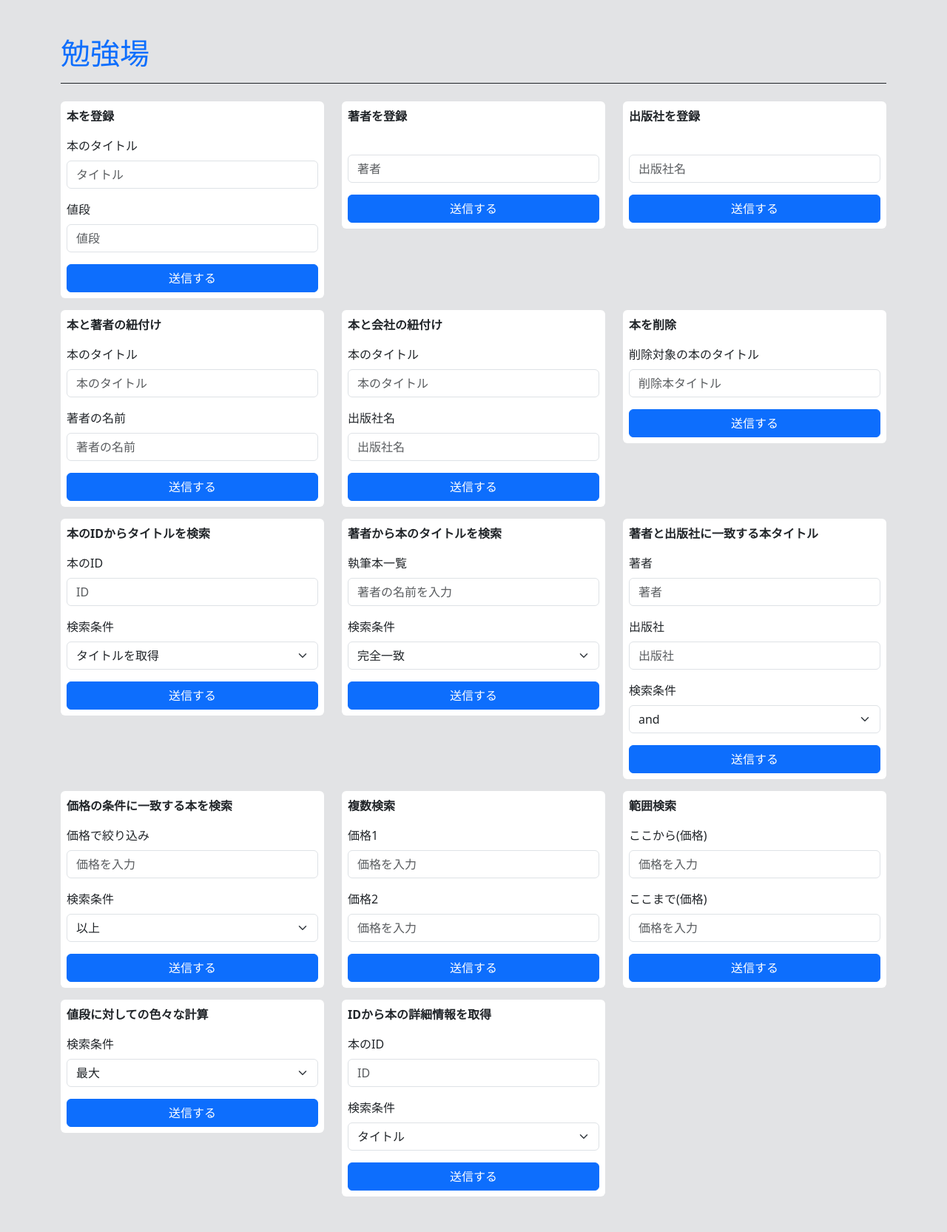
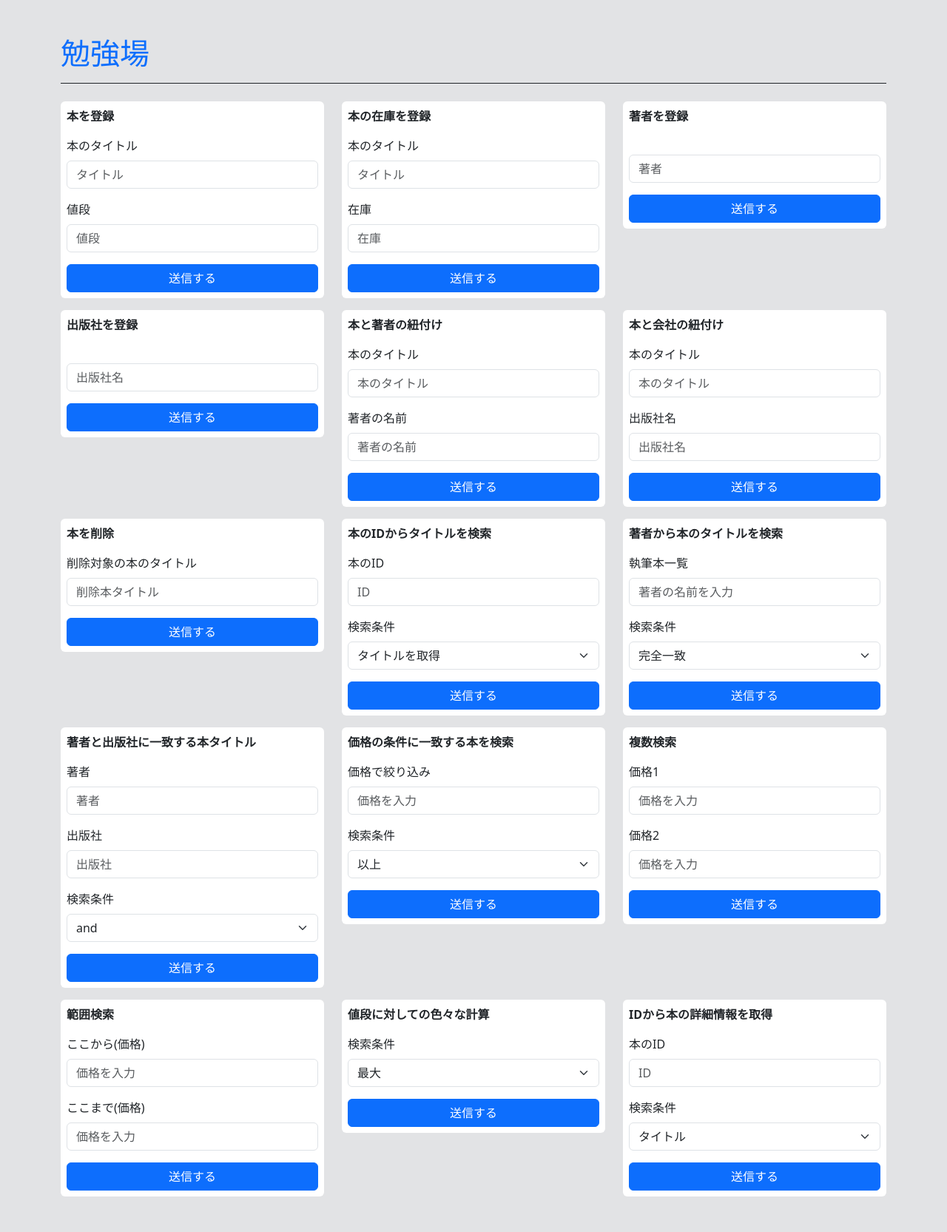
Before and after one commit to tsujiyuto-288/django, a Django app: page / in a window 1280 px wide. Shown: the whole page at 74% size. Run offline with Django 4.2, Linux system fonts and the light colour scheme.

Commit message:
在庫との紐付け

```diff
--- a/practice/accounts/views.py
+++ b/practice/accounts/views.py
@@ -174,7 +174,7 @@ def book_info(request):
     book_info = (
         Book.objects.filter(id=book_id)
         .annotate(
-            tax=F("price") * 1.1,
+            tax=F("price__p") * 1.1,
             label=Value("おすすめ！"),
         )
         .values()
@@ -256,3 +256,13 @@ def connect_book_company(request):
 
     company.book_set.add(book)
     return JsonResponse({"status": "success"})
+
+
+def book_stock_register(request):
+    book_title = request.POST.get("book_title")
+    book_stock = request.POST.get("book_stock")
+
+    book = Book.objects.get(title=book_title)
+    Book_stock.objects.create(book=book, quantity=int(book_stock))
+
+    return JsonResponse({"status": "success"})
--- a/practice/practice/urls.py
+++ b/practice/practice/urls.py
@@ -48,4 +48,9 @@ urlpatterns = [
         accounts_views.connect_book_company,
         name="connect_book_company",
     ),
+    path(
+        "book/stock/register/",
+        accounts_views.book_stock_register,
+        name="book_stock_register",
+    ),
 ]
--- a/practice/templates/test.html
+++ b/practice/templates/test.html
@@ -47,6 +47,32 @@
           </div>
         </div>
         <div class="col-md-4">
+          <div class="card border-0" id="stock">
+            <div class="card-body p-2">
+              <p class="fw-bold">本の在庫を登録</p>
+              <div class="mb-3">
+                <label class="form-label">本のタイトル</label>
+                <input
+                  type="text"
+                  class="form-control book_title"
+                  placeholder="タイトル"
+                />
+              </div>
+              <div class="mb-3">
+                <label class="form-label">在庫</label>
+                <input
+                  type="number"
+                  class="form-control book_stock"
+                  placeholder="在庫"
+                />
+              </div>
+              <button class="btn btn-primary w-100 register_btn">
+                送信する
+              </button>
+            </div>
+          </div>
+        </div>
+        <div class="col-md-4">
           <div class="card border-0">
             <div class="card-body p-2">
               <p class="fw-bold">著者を登録</p>
@@ -65,7 +91,7 @@
             </div>
           </div>
         </div>
-        <div class="col-md-4">
+        <div class="col-md-4 mt-3">
           <div class="card border-0">
             <div class="card-body p-2">
               <p class="fw-bold">出版社を登録</p>
@@ -414,6 +440,25 @@
 
 <script>
   $(document).ready(function () {
+    // 本の在庫登録
+    $("#stock .register_btn").on("click", function () {
+      console.log("これが本の在庫部分");
+      const book_title = $("#stock .book_title").val();
+      const book_stock = $("#stock .book_stock").val();
+      $.ajax({
+        url: "{% url 'book_stock_register' %}",
+        type: "POST",
+        data: { book_title: book_title, book_stock: book_stock },
+        headers: { "X-CSRFToken": "{{ csrf_token }}" },
+      }).done(function (response) {
+        if (response.status === "success") {
+          alert(book_title + "の在庫数" + book_stock + "を登録しました。");
+        } else {
+          alert(response.message);
+        }
+      });
+    });
+
     // 出版社と本の紐付け
     $("#connect_book_company .connect_btn").on("click", function () {
       const book_title = $("#connect_book_company .book_title").val();
```
